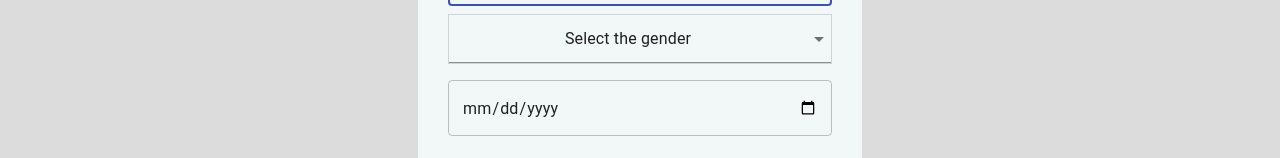
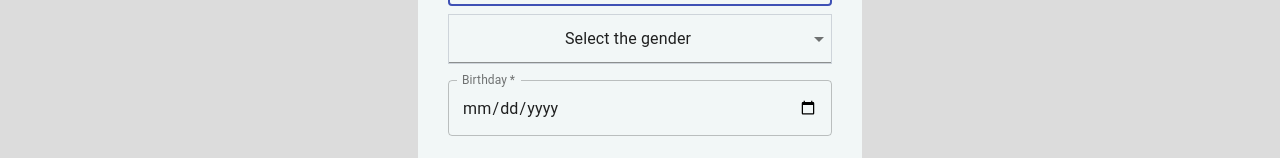
Before and after one commit to noman122official/havi-frontend, a React (Create React App) app: page /signup in a window 1280 px wide. Shown: the part 552-710 px from the top of the page. Built offline with nearby package versions, Linux system fonts and the light colour scheme.

Commit message:
labe change

```diff
--- a/src/Component/SignUp.js
+++ b/src/Component/SignUp.js
@@ -238,7 +238,7 @@ export default function SignUp() {
 
               <TextField
                 id="date"
-                placeholder="Birthday"
+                label="Birthday"
                 type="date"
                 variant="outlined"
                 margin="normal"
```
